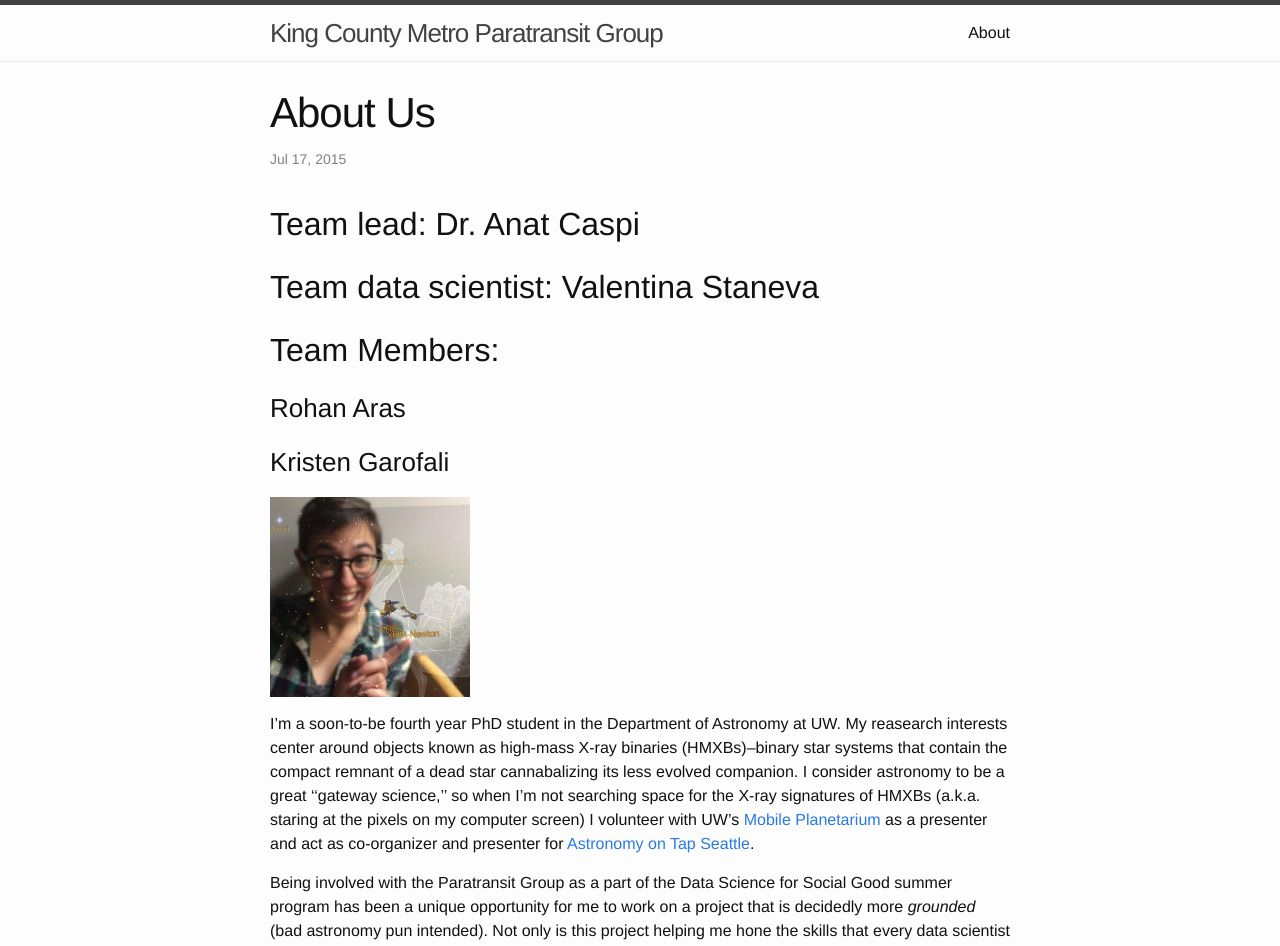
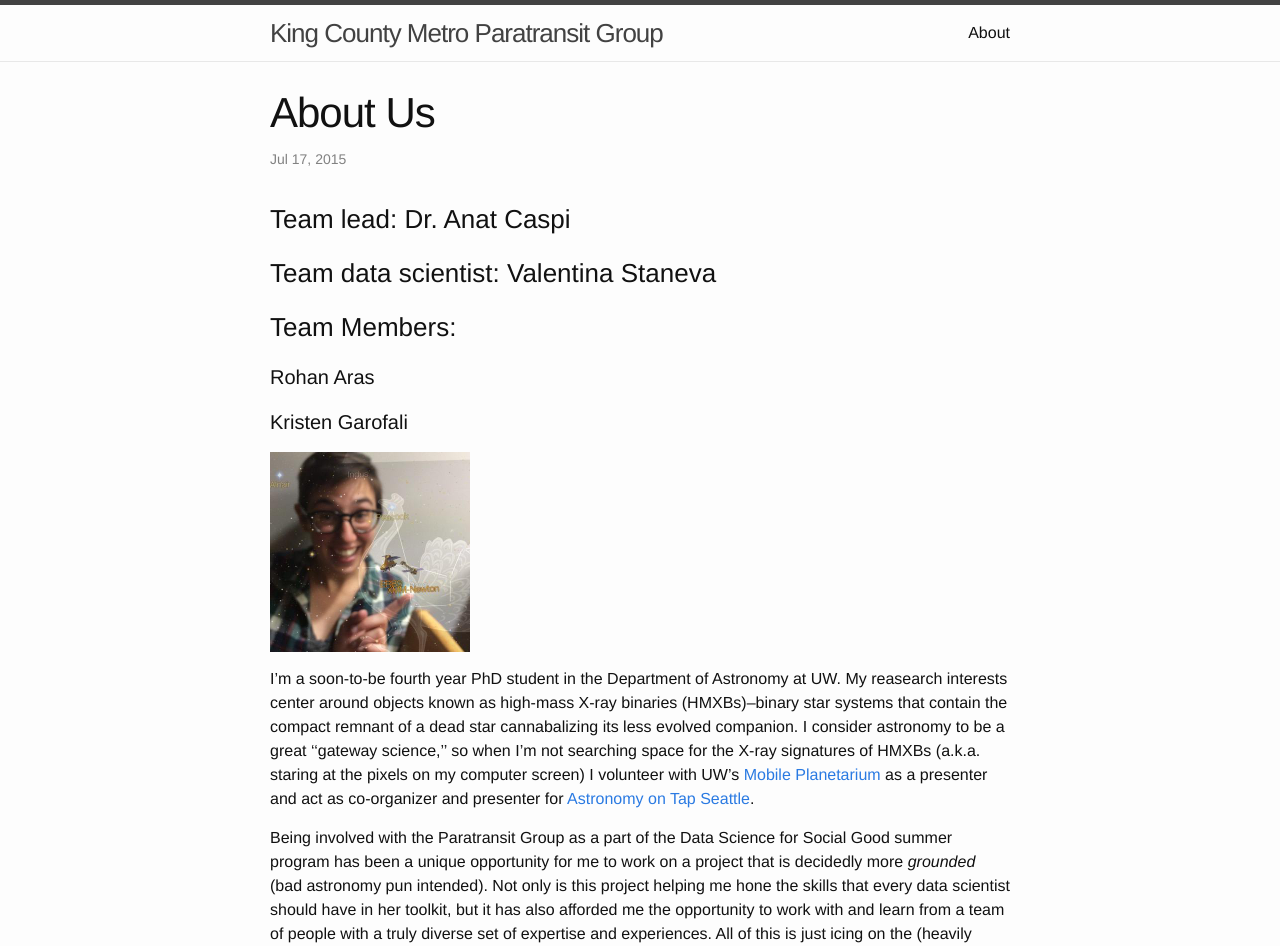
Before and after one commit to DSSG-paratransit/main_repo, a Jekyll site: the page built from _posts/2015-07-17-About-Us.md, in a window 1280 px wide. Shown: the top 946 px of the page. Built offline with Jekyll 4.4.1, drawn with Linux system fonts in a browser that asks for light colours.

Commit message:
tweaked headings

```diff
--- a/_posts/2015-07-17-About-Us.md
+++ b/_posts/2015-07-17-About-Us.md
@@ -5,15 +5,15 @@ title:  "About Us"
 date:   2015-07-17
 ---
 
-## Team lead: Dr. Anat Caspi
+### Team lead: Dr. Anat Caspi
 
-## Team data scientist: Valentina Staneva
+### Team data scientist: Valentina Staneva
 
-## Team Members:
+### Team Members:
 
-### Rohan Aras
+#### Rohan Aras
 
-### Kristen Garofali
+#### Kristen Garofali
 
 <img src="/main_repo/images/twitpic.jpeg" alt="Kristen" style="width:200px;">
 
@@ -21,7 +21,7 @@ I'm a soon-to-be fourth year PhD student in the Department of Astronomy at UW. M
 
 Being involved with the Paratransit Group as a part of the Data Science for Social Good summer program has been a unique opportunity for me to work on a project that is decidedly more *grounded* (bad astronomy pun intended). Not only is this project helping me hone the skills that every data scientist should have in her toolkit, but it has also afforded me the opportunity to work with and learn from a team of people with a truly diverse set of expertise and experiences. All of this is just icing on the (heavily iced) cake, however. The cake, in a not at all apt analogy, is the chance to potentially positively impact public transit for all of King County via cost savings to the Access paratransit system.
 
-### Kivan Polimis
+#### Kivan Polimis
 
 <img src="/main_repo/images/kivan.jpg" alt = "Kivan" style="width:200px;">
 
@@ -32,7 +32,7 @@ Our team and the broader eScience community have been great resources for learni
 approaches, software and workflows for tackling data-driven problems.
 I'm a graduate student at UW with research interests in health development, residential mobility and urban demography.
 
-### Frank Fineis
+#### Frank Fineis
 
 <img src="https://raw.githubusercontent.com/DSSG-paratransit/main_repo/gh-pages/_includes/Frank_photo.jpg" alt="Frank" style="width:300px;">
 
@@ -43,7 +43,7 @@ Working with the gobs of historical Access rider data has been a little bit diff
 
 Why I love working on the paratransit problem: we have an opportunity to build something from scratch that can potentially efficiently eliminate a considerable source of risk from King County's paratransit operations!
 
-### Emily Andrulis
+#### Emily Andrulis
 
 <img src="http://emilydreu.weebly.com/uploads/5/3/9/7/53973649/8433029.jpg?311" alt="Emily" style="width:200px;">
 
```
